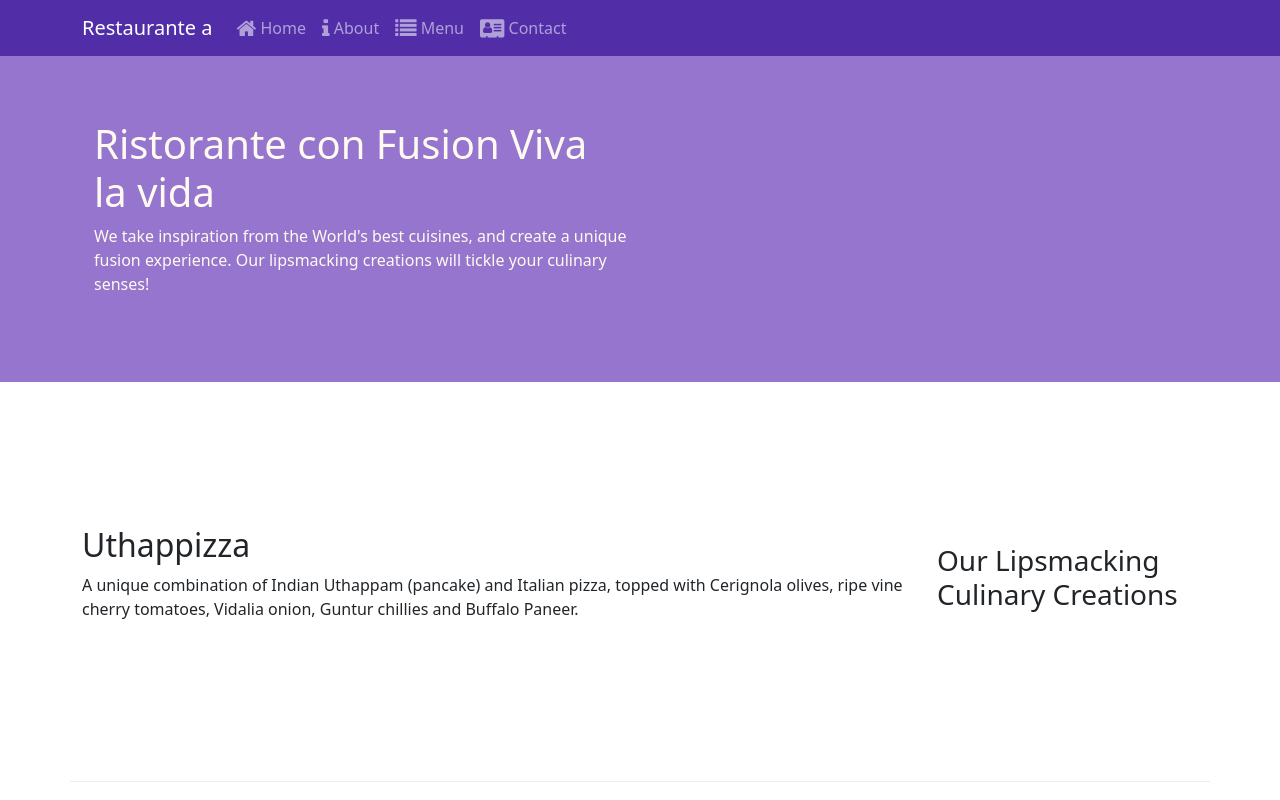
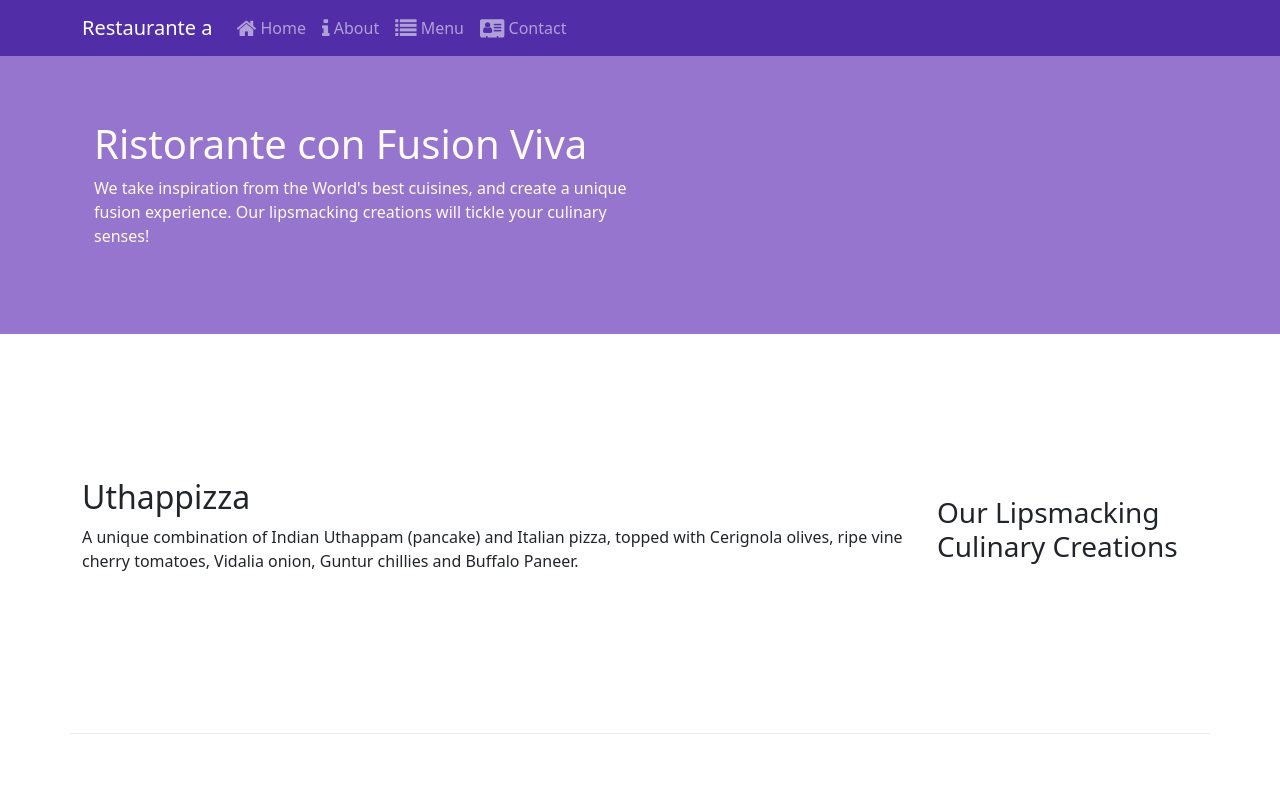
Before and after one commit to Tylomon/CasUdpage, a website: page index.html in a window 1280 px wide. Shown: the top 800 px of the page. Drawn offline with nearby package versions, Linux system fonts and the light colour scheme.

Commit message:
Update index.html

```diff
--- a/index.html
+++ b/index.html
@@ -39,7 +39,7 @@
         <div class="container">
             <div class="row row-header ">
                 <div class="col-12 col-sm-6">
-                    <h1>Ristorante con Fusion Viva la vida</h1>
+                    <h1>Ristorante con Fusion Viva</h1>
                     <p>We take inspiration from the World's best cuisines, and create a unique fusion experience. Our
                         lipsmacking creations will tickle your culinary senses!</p>
                 </div>
```
